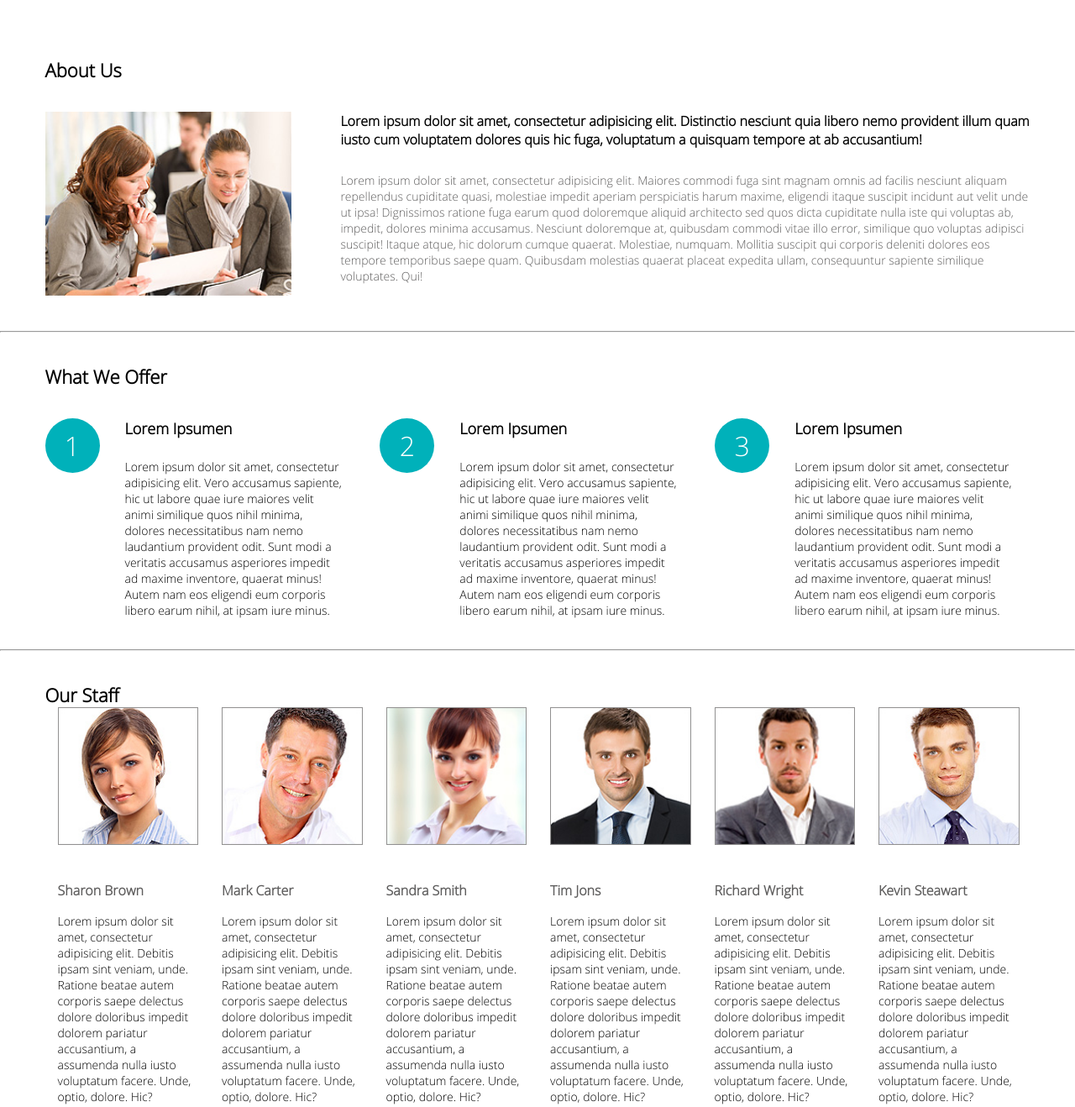
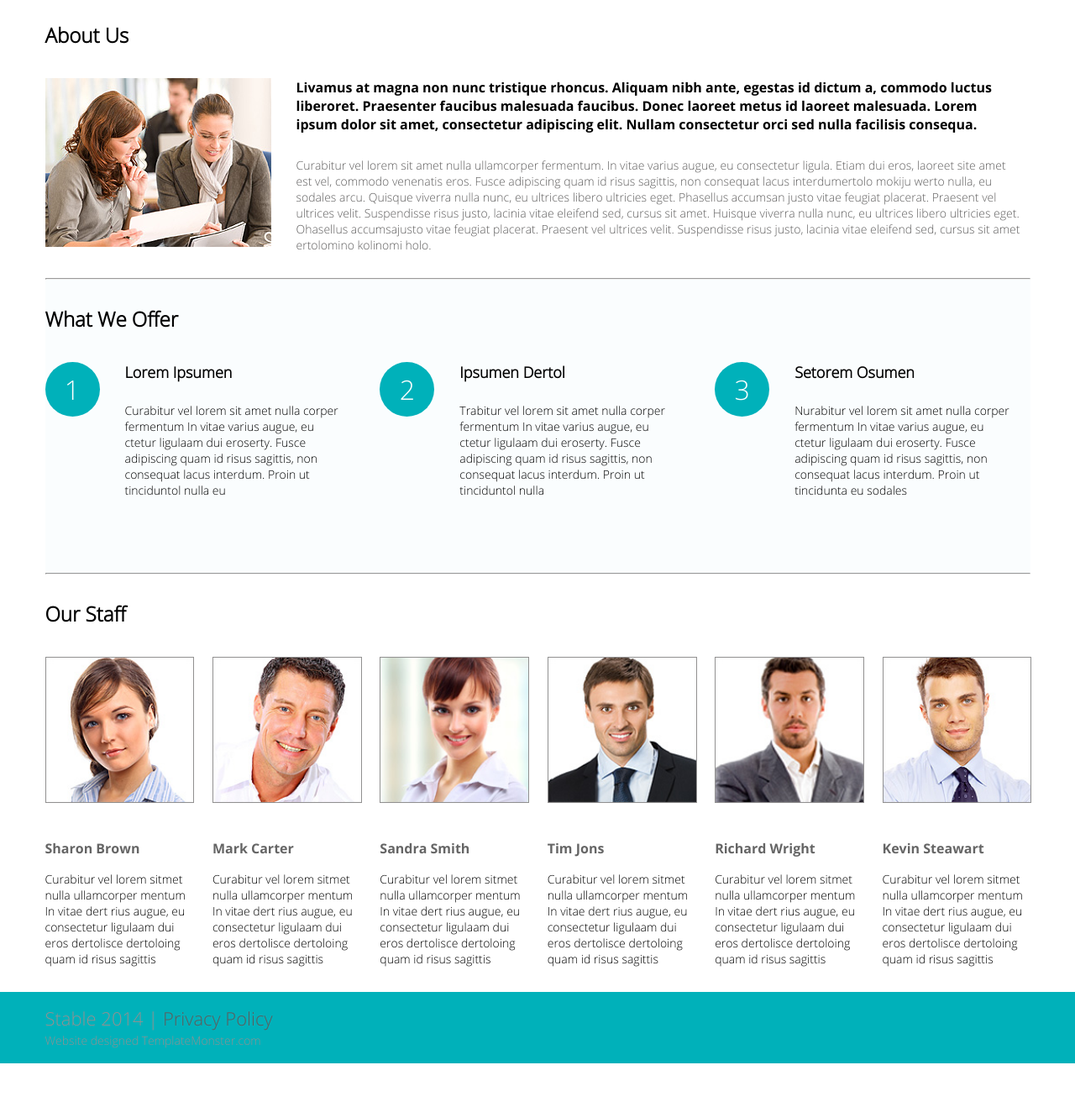
Before and after one commit to Ko2doo/Corp-study-mokup, a plain HTML site: page pages/about.html in a window 1280 px wide. Shown: the part 220-1538 px from the top of the page at 84% size. After the commit the page ends 1486 px from the top, so only its background shows below. Drawn offline with Linux system fonts and the light colour scheme; files whose address does not match are found by name.

Commit message:
Финиш оптимизации страниц index и about_us;

```diff
--- a/pages/about.html
+++ b/pages/about.html
@@ -34,145 +34,132 @@
 	</header>
 
 	<main class="content">
+		<div class="content-container">
 		<section class="aboutUs-information">
-			<div class="content-container">
-				<div class="headline-mini">
 					<h2>About Us</h2>
-				</div>
 				<div class="dynamic-box">
-					<div class="image-box"><img src="../images/page2_img.jpg" alt="ablaxar"></div>
-					<div class="text-box">
-						<p class="text-mark-black">
-							Lorem ipsum dolor sit amet, consectetur adipisicing elit. Distinctio nesciunt quia libero nemo provident illum quam iusto cum voluptatem dolores quis hic fuga, voluptatum a quisquam tempore at ab accusantium!
+					<img src="../images/page2_img.jpg" alt="ablaxar">
+						<p>
+							Livamus at magna non nunc tristique rhoncus. Aliquam nibh ante, egestas id dictum a, commodo luctus liberoret. Praesenter faucibus malesuada faucibus. Donec laoreet metus id laoreet malesuada. Lorem ipsum dolor sit amet, consectetur adipiscing elit. Nullam consectetur orci sed nulla facilisis consequa.
 						</p>
 
-						<p class="no-mark">
-							Lorem ipsum dolor sit amet, consectetur adipisicing elit. Maiores commodi fuga sint magnam omnis ad facilis nesciunt aliquam repellendus cupiditate quasi, molestiae impedit aperiam perspiciatis harum maxime, eligendi itaque suscipit incidunt aut velit unde ut ipsa! Dignissimos ratione fuga earum quod doloremque aliquid architecto sed quos dicta cupiditate nulla iste qui voluptas ab, impedit, dolores minima accusamus. Nesciunt doloremque at, quibusdam commodi vitae illo error, similique quo voluptas adipisci suscipit! Itaque atque, hic dolorum cumque quaerat. Molestiae, numquam. Mollitia suscipit qui corporis deleniti dolores eos tempore temporibus saepe quam. Quibusdam molestias quaerat placeat expedita ullam, consequuntur sapiente similique voluptates. Qui!
+						<p>
+							Curabitur vel lorem sit amet nulla ullamcorper fermentum. In vitae varius augue, eu consectetur ligula. Etiam dui eros, laoreet site amet est vel, commodo venenatis eros. Fusce adipiscing quam id risus sagittis, non consequat lacus interdumertolo mokiju werto
+							nulla, eu sodales arcu. Quisque viverra nulla nunc, eu ultrices libero ultricies eget. Phasellus accumsan justo vitae feugiat placerat. Praesent vel ultrices velit. Suspendisse risus justo, lacinia vitae eleifend sed, cursus sit amet. Huisque viverra nulla nunc, eu ultrices libero ultricies eget. Ohasellus accumsajusto vitae feugiat placerat. Praesent vel ultrices velit. Suspendisse risus justo, lacinia vitae eleifend sed, cursus sit amet ertolomino kolinomi holo.
 						</p>
-					</div>
 				</div>
-			</div>
 		</section>
+
 		<hr>
+
 		<section class="offer">
-			<div class="content-container">
-				<div class="headline-mini">
 					<h2>What We Offer</h2>
-				</div>
 
 				<div class="offer-boxing">
 					<div class="box">
-						<div class="number"><span class="numb">1</span></div>
+						<div class="number"><span>1</span></div>
 
-						<div class="body">
-							<span class="headline-box text-mark-black">Lorem Ipsumen</span>
-							<span class="text-box">
-								Lorem ipsum dolor sit amet, consectetur adipisicing elit. Vero accusamus sapiente, hic ut labore quae iure maiores velit animi similique quos nihil minima, dolores necessitatibus nam nemo laudantium provident odit. Sunt modi a veritatis accusamus asperiores impedit ad maxime inventore, quaerat minus! Autem nam eos eligendi eum corporis libero earum nihil, at ipsam iure minus.
-							</span>
+						<div class="box-body">
+							<h3>Lorem Ipsumen</h3>
+							<p>
+								Curabitur vel lorem sit amet nulla corper fermentum In vitae varius augue, eu ctetur ligulaam dui eroserty. Fusce adipiscing quam id risus sagittis, non consequat lacus interdum. Proin ut tinciduntol nulla eu
+							</p>
 						</div>
 					</div>
+
 					<div class="box">
-						<div class="number"><span class="numb">2</span></div>
+						<div class="number"><span>2</span></div>
 
-						<div class="body">
-							<span class="headline-box text-mark-black">Lorem Ipsumen</span>
-							<span class="text-box">
-								Lorem ipsum dolor sit amet, consectetur adipisicing elit. Vero accusamus sapiente, hic ut labore quae iure maiores velit animi similique quos nihil minima, dolores necessitatibus nam nemo laudantium provident odit. Sunt modi a veritatis accusamus asperiores impedit ad maxime inventore, quaerat minus! Autem nam eos eligendi eum corporis libero earum nihil, at ipsam iure minus.
-							</span>
+						<div class="box-body">
+							<h3>Ipsumen Dertol</h3>
+							<p>
+								Trabitur vel lorem sit amet nulla corper fermentum In vitae varius augue, eu ctetur ligulaam dui eroserty. Fusce adipiscing quam id risus sagittis, non consequat lacus interdum. Proin ut tinciduntol nulla
+							</p>
 						</div>
 					</div>
+
 					<div class="box">
-						<div class="number"><span class="numb">3</span></div>
+						<div class="number"><span>3</span></div>
 
-						<div class="body">
-							<span class="headline-box text-mark-black">Lorem Ipsumen</span>
-							<span class="text-box">
-								Lorem ipsum dolor sit amet, consectetur adipisicing elit. Vero accusamus sapiente, hic ut labore quae iure maiores velit animi similique quos nihil minima, dolores necessitatibus nam nemo laudantium provident odit. Sunt modi a veritatis accusamus asperiores impedit ad maxime inventore, quaerat minus! Autem nam eos eligendi eum corporis libero earum nihil, at ipsam iure minus.
-							</span>
+						<div class="box-body">
+							<h3>Setorem Osumen</h3>
+							<p>
+								Nurabitur vel lorem sit amet nulla corper fermentum In vitae varius augue, eu ctetur ligulaam dui eroserty. Fusce adipiscing quam id risus sagittis, non consequat lacus interdum. Proin ut tincidunta eu sodales
+							<p>
 						</div>
 					</div>
 				</div>
-			</div>
 		</section>
+
 		<hr>
+
 		<section class="our-staff">
-			<div class="content-container">
-				<div class="headline-mini">
 					<h2>Our Staff</h2>
-				</div>
-
 				<div class="staff-cards">
 
 					<div class="card">
-						<div class="card-header">
 							<img src="../images/page2_img1.jpg" alt="Sharon Brown">
-						</div>
 						<div class="card-body">
-							<span class="staff-name text-mark-grey">Sharon Brown</span>
-							<p class="text-block">
-								Lorem ipsum dolor sit amet, consectetur adipisicing elit. Debitis ipsam sint veniam, unde. Ratione beatae autem corporis saepe delectus dolore doloribus impedit dolorem pariatur accusantium, a assumenda nulla iusto voluptatum facere. Unde, optio, dolore. Hic?
+							<span>Sharon Brown</span>
+							<p>
+								Curabitur vel lorem sitmet nulla ullamcorper mentum In vitae dert rius augue, eu consectetur ligulaam dui eros dertolisce dertoloing quam id risus sagittis
 							</p>
 						</div>
 					</div>
+
 					<div class="card">
-						<div class="card-header">
 							<img src="../images/page2_img2.jpg" alt="Sharon Brown">
-						</div>
 						<div class="card-body">
-							<span class="staff-name text-mark-grey">Mark Carter</span>
-							<p class="text-block">
-								Lorem ipsum dolor sit amet, consectetur adipisicing elit. Debitis ipsam sint veniam, unde. Ratione beatae autem corporis saepe delectus dolore doloribus impedit dolorem pariatur accusantium, a assumenda nulla iusto voluptatum facere. Unde, optio, dolore. Hic?
+							<span>Mark Carter</span>
+							<p>
+								Curabitur vel lorem sitmet nulla ullamcorper mentum In vitae dert rius augue, eu consectetur ligulaam dui eros dertolisce dertoloing quam id risus sagittis
 							</p>
 						</div>
 					</div>
+
 					<div class="card">
-						<div class="card-header">
 							<img src="../images/page2_img3.jpg" alt="Sharon Brown">
-						</div>
 						<div class="card-body">
-							<span class="staff-name text-mark-grey">Sandra Smith</span>
-							<p class="text-block">
-								Lorem ipsum dolor sit amet, consectetur adipisicing elit. Debitis ipsam sint veniam, unde. Ratione beatae autem corporis saepe delectus dolore doloribus impedit dolorem pariatur accusantium, a assumenda nulla iusto voluptatum facere. Unde, optio, dolore. Hic?
+							<span>Sandra Smith</span>
+							<p>
+								Curabitur vel lorem sitmet nulla ullamcorper mentum In vitae dert rius augue, eu consectetur ligulaam dui eros dertolisce dertoloing quam id risus sagittis
 							</p>
 						</div>
 					</div>
+
 					<div class="card">
-						<div class="card-header">
 							<img src="../images/page2_img4.jpg" alt="Sharon Brown">
-						</div>
 						<div class="card-body">
-							<span class="staff-name text-mark-grey">Tim Jons</span>
-							<p class="text-block">
-								Lorem ipsum dolor sit amet, consectetur adipisicing elit. Debitis ipsam sint veniam, unde. Ratione beatae autem corporis saepe delectus dolore doloribus impedit dolorem pariatur accusantium, a assumenda nulla iusto voluptatum facere. Unde, optio, dolore. Hic?
+							<span>Tim Jons</span>
+							<p>
+								Curabitur vel lorem sitmet nulla ullamcorper mentum In vitae dert rius augue, eu consectetur ligulaam dui eros dertolisce dertoloing quam id risus sagittis
 							</p>
 						</div>
 					</div>
+
 					<div class="card">
-						<div class="card-header">
 							<img src="../images/page2_img5.jpg" alt="Sharon Brown">
-						</div>
 						<div class="card-body">
-							<span class="staff-name text-mark-grey">Richard Wright</span>
-							<p class="text-block">
-								Lorem ipsum dolor sit amet, consectetur adipisicing elit. Debitis ipsam sint veniam, unde. Ratione beatae autem corporis saepe delectus dolore doloribus impedit dolorem pariatur accusantium, a assumenda nulla iusto voluptatum facere. Unde, optio, dolore. Hic?
+							<span>Richard Wright</span>
+							<p>
+								Curabitur vel lorem sitmet nulla ullamcorper mentum In vitae dert rius augue, eu consectetur ligulaam dui eros dertolisce dertoloing quam id risus sagittis
 							</p>
 						</div>
 					</div>
+
 					<div class="card">
-						<div class="card-header">
 							<img src="../images/page2_img6.jpg" alt="Sharon Brown">
-						</div>
 						<div class="card-body">
-							<span class="staff-name text-mark-grey">Kevin Steawart</span>
-							<p class="text-block">
-								Lorem ipsum dolor sit amet, consectetur adipisicing elit. Debitis ipsam sint veniam, unde. Ratione beatae autem corporis saepe delectus dolore doloribus impedit dolorem pariatur accusantium, a assumenda nulla iusto voluptatum facere. Unde, optio, dolore. Hic?
+							<span>Kevin Steawart</span>
+							<p>
+								Curabitur vel lorem sitmet nulla ullamcorper mentum In vitae dert rius augue, eu consectetur ligulaam dui eros dertolisce dertoloing quam id risus sagittis
 							</p>
 						</div>
 					</div>
 
 				</div>
-			</div>
 		</section>
+	</div>
 	</main>
 
 	<footer class="footer">
--- a/sass/block/_header-content.scss
+++ b/sass/block/_header-content.scss
@@ -33,8 +33,7 @@
       }
     }  //конец box
 
-    .box1,
-    .box4{
+    div:nth-of-type(1),div:nth-of-type(4){
       transition: $easeOut-3s;
       background: $background-darkGreen;
         &:hover{
@@ -43,8 +42,7 @@
         }
     }  //конец 1,4
 
-    .box2,
-    .box3{
+    div:nth-of-type(2),div:nth-of-type(3){
       transition: $easeOut-3s;
       background: $background-lightGreen;
         &:hover{
--- a/sass/block/about/_about_us.scss
+++ b/sass/block/about/_about_us.scss
@@ -1,36 +1,41 @@
 .aboutUs-information{
-  padding: 73px 0 37px 0;
+  width: 100%;
+  height: 20%;
+
+  h2{
+    margin-top: 30px;
+    margin-bottom: 35px;
+  }
 
   .dynamic-box{
-    display: -webkit-flex;
-    display: -moz-flex;
-    display: -ms-flex;
-    display: -o-flex;
-    display: flex;
-    justify-content: space-between;
-    flex-wrap: wrap;
-    margin-top: 35px;
-    .image-box{
-      width: 25%;
+    width: 100%;
+    height: 75%;
+    margin-bottom: 30px;
+
+      img{
+        float: left;
+        margin-right: 30px;
+        margin-bottom: 5px;
+      }
+
+      p{
+        display: block;
         height: auto;
-      display: block;
-        img{
-          width: 100%;
-          height: auto;
+        margin-right: 10px;
+      }
+
+      p:first-of-type{
+        font: {
+          size: 16px;
+          family: 'OpenSans-Bold';
+          weight: 700;
         }
       }
-    .text-box{
-      width: 70%;
-      height: auto;
-      display: block;
-        .text-mark-black{
-          font-size: 16px;
-        }
-        .no-mark{
+
+      p:last-of-type{
         margin-top: 28px;
         font-size: 14px;
         color: $darkGrey-color;
       }
-    }
-  }
-}
+  } //конец dynamic-box
+} //конец родительского блока
--- a/sass/block/about/_offer.scss
+++ b/sass/block/about/_offer.scss
@@ -1,53 +1,57 @@
 .offer{
-  padding: 37px 0 37px 0;
+  width: 100%;
+  height: 25%;
+  background-color: $service-bg-grey;
+
+  h2{
+    margin-top: 30px;
+    margin-bottom: 35px;
+  }
+
   .offer-boxing{
-    display: -webkit-flex;
-    display: -moz-flex;
-    display: -ms-flex;
-    display: -o-flex;
     display: flex;
+    flex-direction: row;
     justify-content: space-between;
-    flex-wrap: nowrap;
-    margin-top: 35px;
+    flex-wrap: wrap;
+    margin-bottom: 30px;
+
       .box{
         width: 32%;
+        min-width: 370px;
         height: auto;
-        display: -webkit-flex;
-        display: -moz-flex;
-        display: -ms-flex;
-        display: -o-flex;
         display: flex;
+        margin-bottom: 35px;
+
           .number{
+            display: flex;
+            align-items: center;
+            justify-content: center;
             border-radius: 50%;
             width: 65px;
             height: 65px;
-            display: -webkit-inline-flex;
-            display: -moz-inline-flex;
-            display: -ms-inline-flex;
-            display: -o-inline-flex;
-            display: inline-flex;
-            justify-content: center;
-            align-items: center;
             background: $background-lightGreen;
-              span.numb{
-                display: inline-block;
+
+              span{
                 font-size: 32px;
                 color: $general-color;
               }
-          }
-          .body{
+          } //конец number
+
+          .box-body{
             width: 70%;
             padding-left: 30px;
-          }
-          span.headline-box{
+
+            h3{
               font-size: 18px;
               display: block;
             }
-          span.text-box{
+
+            p{
+              display: block;
               margin-top: 24px;
-            display: block;
               font-size: 14px;
             }
-      }
-  }
-}
+        } //конец box-body
+      } //конец box
+  } //конец offer-boxing
+} //конец родительского блока
--- a/sass/block/about/_our_staff.scss
+++ b/sass/block/about/_our_staff.scss
@@ -1,38 +1,49 @@
 .our-staff{
-  padding: 37px 0 37px 0;
+  width: 100%;
+  height: 25%;
+
+  h2{
+    margin-top: 30px;
+    margin-bottom: 35px;
+  }
 
   .staff-cards{
     width: 100%;
-      display: -webkit-flex;
-      display: -moz-flex;
-      display: -ms-flex;
-      display: -o-flex;
     display: flex;
-      flex-wrap: nowrap;
+    flex-wrap: wrap;
     justify-content: space-between;
-    }
+
+
     .card{
-      width: 20%;
+      width: 15%;
+      min-width: 160px;
       height: auto;
       display: inline-block;
-      padding: 0 15px 0 15px;
-      .card-header{
+      margin-bottom: 30px;
 
         img{
           width: 100%;
           border: 1px solid $lightGrey-color;
         }
-      }
+
         .card-body{
           margin-top: 38px;
-        span.staff-name{
+
+          span{
             display: block;
-          font-size: 16px;
+            font: {
+              size: 16px;
+              family: 'OpenSans-Bold';
+              weight: 700;
             }
-        p.text-block{
+            opacity: .6;
+          }
+
+          p{
             margin-top: 16px;
             font-size: 14px;
           }
-      }
-    }
-}
+        } //конец card-body
+      } //конец card
+    }  //конец staff-cards
+  } //конец родительского блока
```
Also changed, not shown: index.html (+8 -4 lines), css/about.css, css/main.css, 2 other files. Lines whose indentation alone changed are shown as unchanged.
